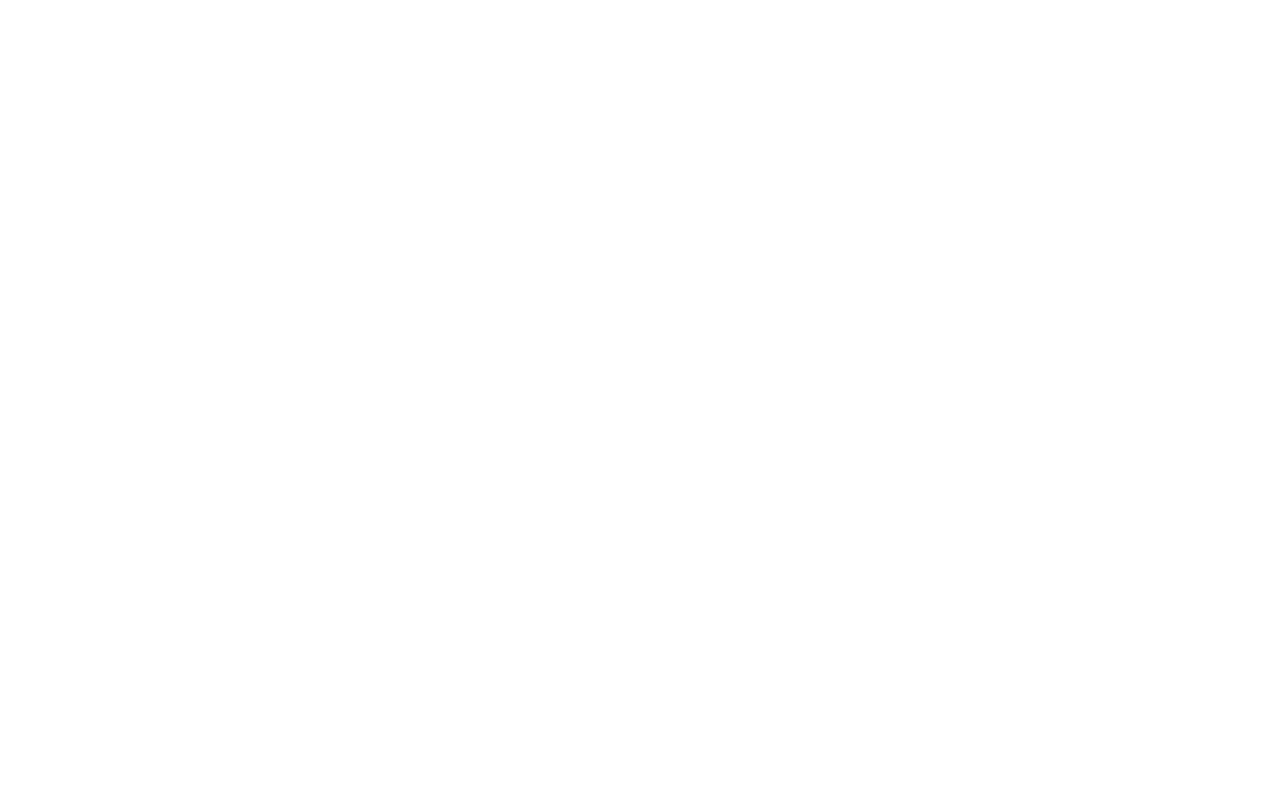
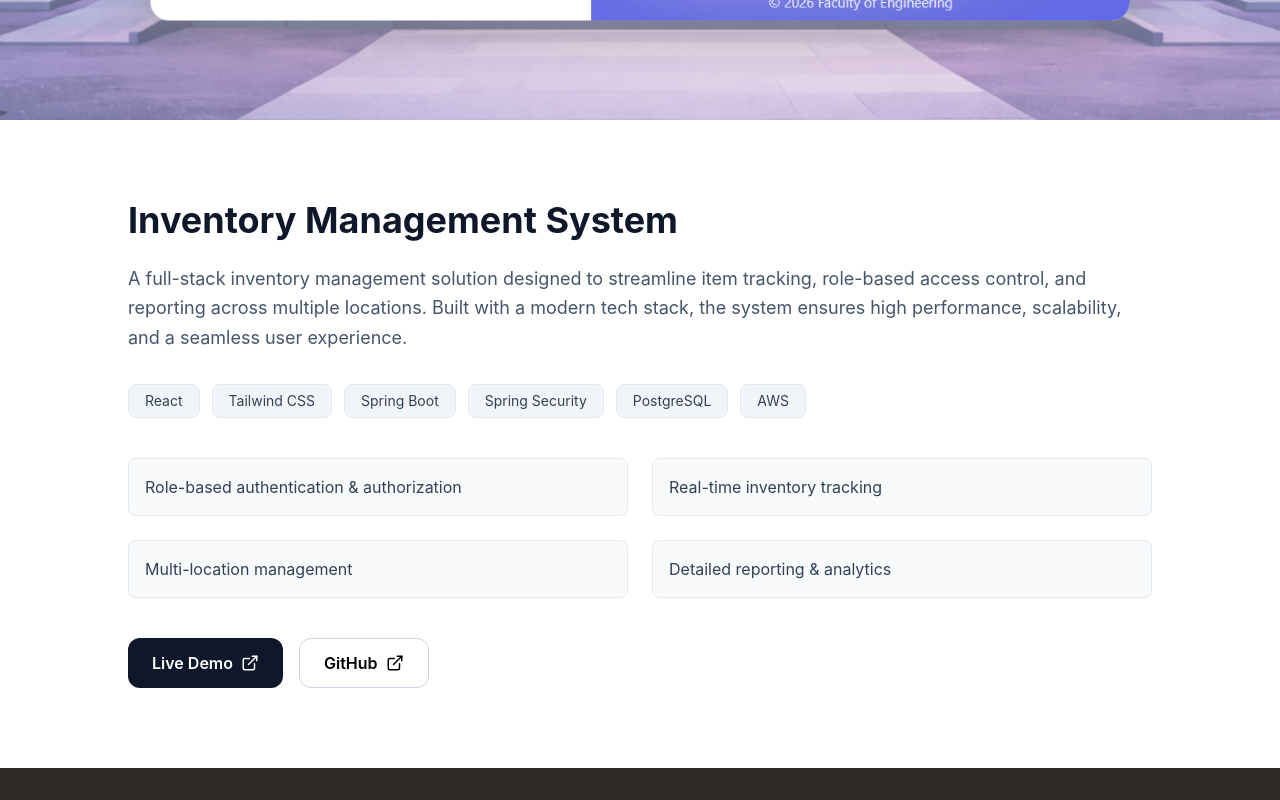
Before and after one commit to nivethanancroos/portfolio-Nivethanan, a React (Vite) app in the folder frontend/: page /project-ims in a window 1280 px wide. Before the commit this address had no page. Shown: the part 680-1480 px from the top of the page. Before the commit the page ends 800 px from the top, so only its background shows below. Built offline with nearby package versions, Linux system fonts and the light colour scheme.

Commit message:
add ims project page

```diff
--- a/frontend/src/components/Home/Projects.jsx
+++ b/frontend/src/components/Home/Projects.jsx
@@ -36,7 +36,7 @@
       image: IMS,
       link: "https://inventrax.sytes.net/",
       github: "https://github.com/karenthiran/Inventory-Management-System.git",
-      details: "a",
+      details: "/project-ims",
     },
     {
       id: 2,
--- /dev/null
+++ b/frontend/src/components/Projects/IMS/HeroIMS.jsx
@@ -0,0 +1,19 @@
+import React from "react";
+import { motion } from "framer-motion";
+import { ExternalLink } from "lucide-react";
+import IMS from "../../../assets/Images/IMS.png";
+
+const HeroIMS = () => {
+  return (
+    <section className="relative w-full h-screen overflow-hidden">
+      {/* BACKGROUND IMAGE */}
+      <img
+        src={IMS}
+        alt="Inventory Management System"
+        className="absolute inset-0 w-full h-full object-cover"
+      />
+    </section>
+  );
+};
+
+export default HeroIMS;
--- /dev/null
+++ b/frontend/src/components/Projects/IMS/IMSContent.jsx
@@ -0,0 +1,82 @@
+import React from "react";
+import { ExternalLink } from "lucide-react";
+
+const IMSContent = () => {
+  return (
+    <section className="bg-white py-20 px-6 md:px-12 lg:px-24">
+      <div className="max-w-5xl mx-auto">
+        {/* TITLE */}
+        <h2 className="text-3xl md:text-4xl font-bold text-slate-900 mb-6">
+          Inventory Management System
+        </h2>
+
+        {/* DESCRIPTION */}
+        <p className="text-slate-600 text-lg leading-relaxed mb-8">
+          A full-stack inventory management solution designed to streamline item
+          tracking, role-based access control, and reporting across multiple
+          locations. Built with a modern tech stack, the system ensures high
+          performance, scalability, and a seamless user experience.
+        </p>
+
+        {/* TECH STACK */}
+        <div className="flex flex-wrap gap-3 mb-10">
+          {[
+            "React",
+            "Tailwind CSS",
+            "Spring Boot",
+            "Spring Security",
+            "PostgreSQL",
+            "AWS",
+          ].map((tech, i) => (
+            <span
+              key={i}
+              className="bg-slate-100 border border-slate-200 px-4 py-1.5 rounded-lg text-sm text-slate-700"
+            >
+              {tech}
+            </span>
+          ))}
+        </div>
+
+        {/* FEATURES (adds more professionalism 🔥) */}
+        <div className="grid md:grid-cols-2 gap-6 mb-10">
+          {[
+            "Role-based authentication & authorization",
+            "Real-time inventory tracking",
+            "Multi-location management",
+            "Detailed reporting & analytics",
+          ].map((feature, i) => (
+            <div
+              key={i}
+              className="p-4 border border-slate-200 rounded-lg bg-slate-50"
+            >
+              <p className="text-slate-700">{feature}</p>
+            </div>
+          ))}
+        </div>
+
+        {/* BUTTONS */}
+        <div className="flex flex-wrap gap-4">
+          <a
+            href="https://inventrax.sytes.net/"
+            target="_blank"
+            rel="noopener noreferrer"
+            className="flex items-center gap-2 bg-slate-900 text-white px-6 py-3 rounded-xl font-semibold hover:bg-amber-500 transition"
+          >
+            Live Demo <ExternalLink size={18} />
+          </a>
+
+          <a
+            href="https://github.com/karenthiran/Inventory-Management-System.git"
+            target="_blank"
+            rel="noopener noreferrer"
+            className="flex items-center gap-2 border border-slate-300 px-6 py-3 rounded-xl font-semibold hover:border-amber-500 hover:text-amber-600 transition"
+          >
+            GitHub <ExternalLink size={18} />
+          </a>
+        </div>
+      </div>
+    </section>
+  );
+};
+
+export default IMSContent;
--- a/frontend/src/pages/ProjectIMS.jsx
+++ b/frontend/src/pages/ProjectIMS.jsx
@@ -1,7 +1,14 @@
 import React from "react";
+import HeroIMS from "../components/Projects/IMS/HeroIMS";
+import IMSContent from "../components/Projects/IMS/IMSContent";
 
 const ProjectIMS = () => {
-  return <div></div>;
+  return (
+    <div>
+      <HeroIMS />
+      <IMSContent />
+    </div>
+  );
 };
 
 export default ProjectIMS;
--- a/frontend/src/routes/Approutes.jsx
+++ b/frontend/src/routes/Approutes.jsx
@@ -6,6 +6,7 @@
 
 // Pages
 import Home from "../pages/Home";
+import ProjectIMS from "../pages/ProjectIMS";
 
 const Approutes = () => {
   return (
@@ -15,6 +16,7 @@
         <Route path="/" element={<MainLayout />}>
           {/* Pages inside Outlet */}
           <Route index element={<Home />} />
+          <Route path="project-ims" element={<ProjectIMS />} />
         </Route>
       </Routes>
     </BrowserRouter>
```
